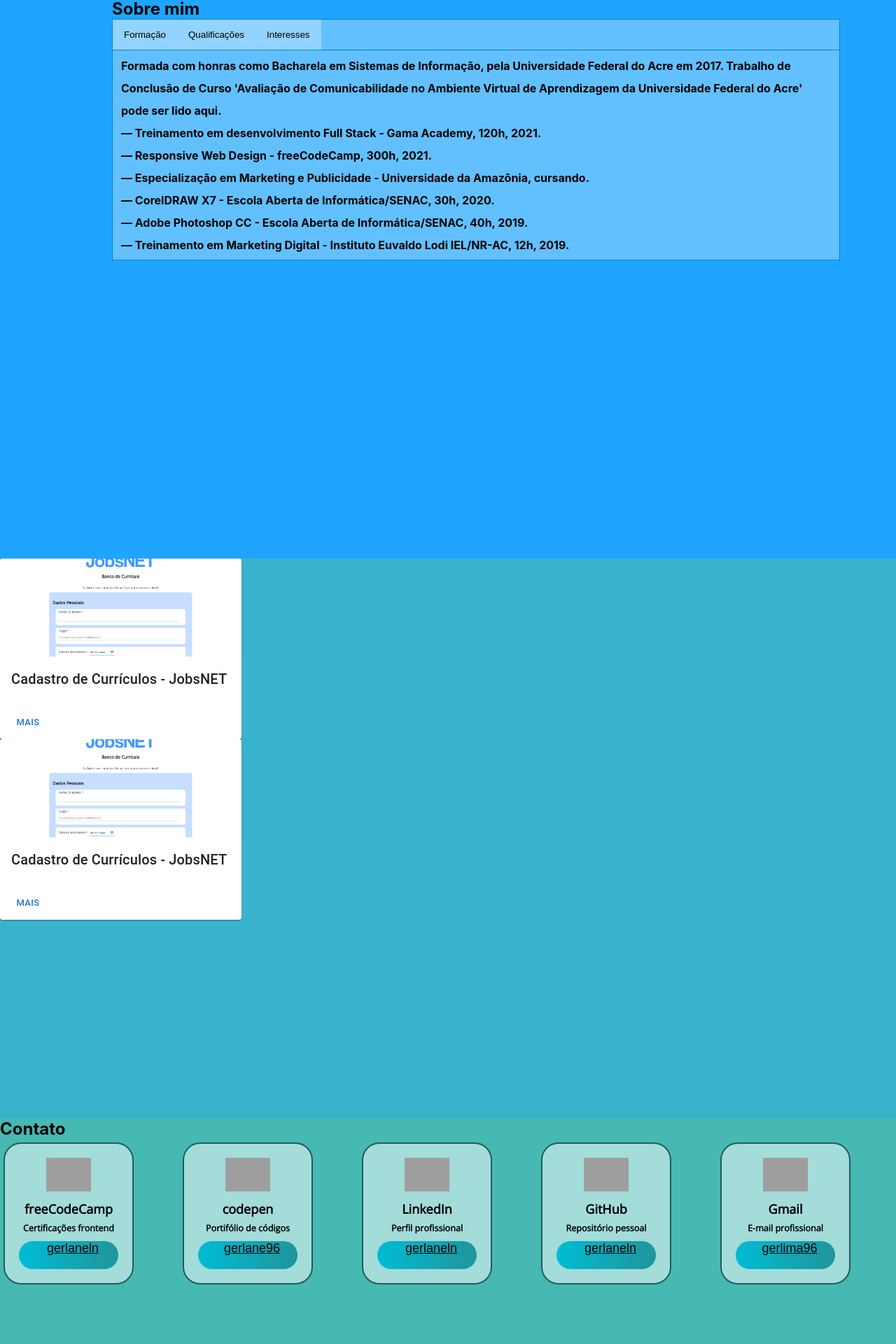
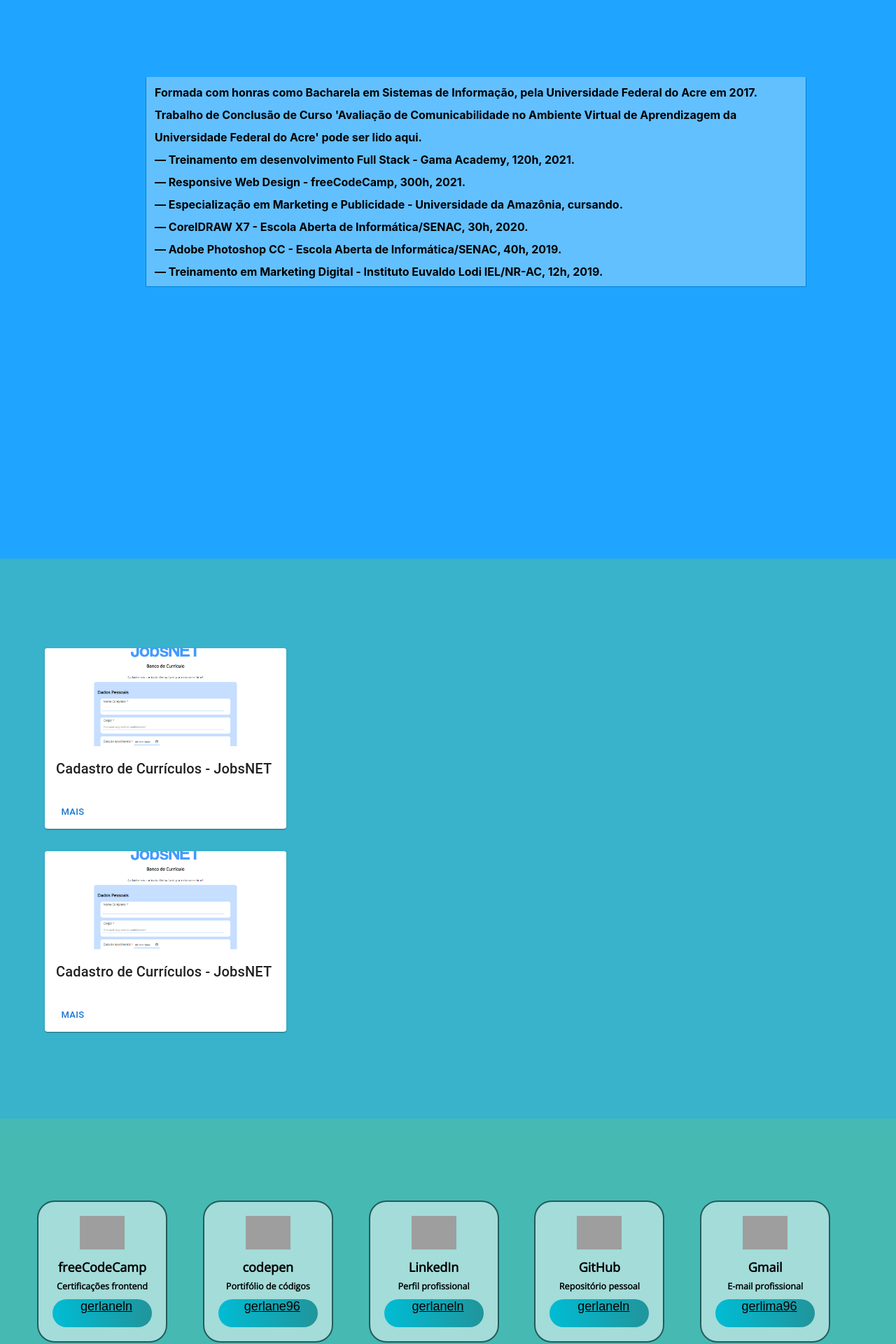
Before and after one commit to gerlaneln/Portifolio-React, a React (Create React App) app in the folder port-react/: page / in a window 1280 px wide. Shown: the part 802-2722 px from the top of the page at 70% size. Built offline with nearby package versions, Linux system fonts and the light colour scheme; grey boxes are pictures that could not be loaded.

Commit message:
Alteração nas sessões

```diff
--- a/port-react/src/App.css
+++ b/port-react/src/App.css
@@ -8,7 +8,6 @@
 }
 
 html {
-  scroll-behavior: smooth;
   height: 100%;
   font-family: 'Open Sans', sans-serif;
 }
@@ -16,10 +15,10 @@ html {
 body {
   margin: 0;
 }
-
+/*
 html,body {
   user-select:none;
-}
+} */
 
 nav{
   margin: 1em;
@@ -143,6 +142,10 @@ main{
   display: block;
 }
 
+h1{
+  margin-top: 3em;
+}
+
 #home{
   display: flex;
   top: 0;
@@ -152,6 +155,12 @@ main{
   justify-content: center;
   align-items: center;
   text-align: center;
+}
+
+#section-content{
+  margin-top: 7em;
+  margin-left: 3em;
+  margin-right: 3em;
 }
 
 #about{
@@ -297,6 +306,11 @@ main{
 }
 
 /*terceira página*/
+
+.proj-cards{
+  padding: 1em;
+  overflow-y: auto;
+}
 
 .card{
   width: 55%;
--- a/port-react/src/App.js
+++ b/port-react/src/App.js
@@ -7,7 +7,6 @@ import CardContent from '@mui/material/CardContent';
 import CardMedia from '@mui/material/CardMedia';
 import Button from '@mui/material/Button';
 import Typography from '@mui/material/Typography';
-import { Scrollspy } from "@makotot/ghostui";
 import jobsnet from './img/jobsnet.png';
 
 function App() {
@@ -125,13 +124,14 @@ function App() {
 
         <section id='about' className='about'>
           <div id="about-myself" className="content">
-            <h1>Sobre mim</h1>
+            <div id='section-content'>
+              {/* <h1>Sobre mim</h1> */}
 
-            <div className="tab">
+              {/* <div className="tab">
               <button className="tablinks" onclick="window.location.href='#formacao';">Formação</button>
               <button className="tablinks">Qualificações</button>
               <button className="tablinks">Interesses</button>
-            </div>
+              </div> */}
 
               <div className="aboutMeContent">
                 <div id="formacao">
@@ -162,12 +162,14 @@ function App() {
                   <p>— Comunicabilidade e usabilidade de interfaces.</p>
                 </div>
               </div>
-
+            </div>
           </div>
         </section>
 
         <section id='projects' className='projects'>
-          <div className="content">
+        <div id='section-content'>
+        {/* <h1>Projetos</h1> */}
+          <div className="proj-cards">
             <Card sx={{ maxWidth: 345 }}>
               <CardMedia
                 component="img"
@@ -185,6 +187,8 @@ function App() {
                 <SimpleDialog selectValue={1} open={open} onClose={handleClose} />
               </CardActions>
             </Card>
+          </div>
+          <div className="proj-cards">
             <Card sx={{ maxWidth: 345 }}>
               <CardMedia
                 component="img"
@@ -207,11 +211,12 @@ function App() {
             <SimpleDialog selectValue={1} open={open} onClose={handleClose} />
             <img src={jobsnet} alt="JobsNET" className="img-proj" /> */}
           </div>
+          </div>
         </section>
 
         <section id='contact' className='contact'>
-          <div className="content" id="four">
-            <h1>Contato</h1>
+          <div id='section-content'>
+            {/* <h1>Contato</h1> */}
             <div className="grid" id="contatoDiv">
               <div className="grid-item">
                 <img src="https://design-style-guide.freecodecamp.org/downloads/fcc_secondary_small.svg" alt="freecodecamp"/>
@@ -272,8 +277,8 @@ function App() {
         </section>
 
         <section id='credit' className='credit'>
-          <div className="content" id="five">
-            <h1>Créditos</h1>
+          <div id='section-content'>
+            {/* <h1>Créditos</h1> */}
             <p>Todo o conteúdo que não desenvolvido por mim, foi retirado de fontes open source.</p>
             <p>Estão sendo devidamente creditadas de acordo com suas políticas de uso.</p>
             <p>Ícones:
```
Lines whose indentation alone changed are shown as unchanged.
